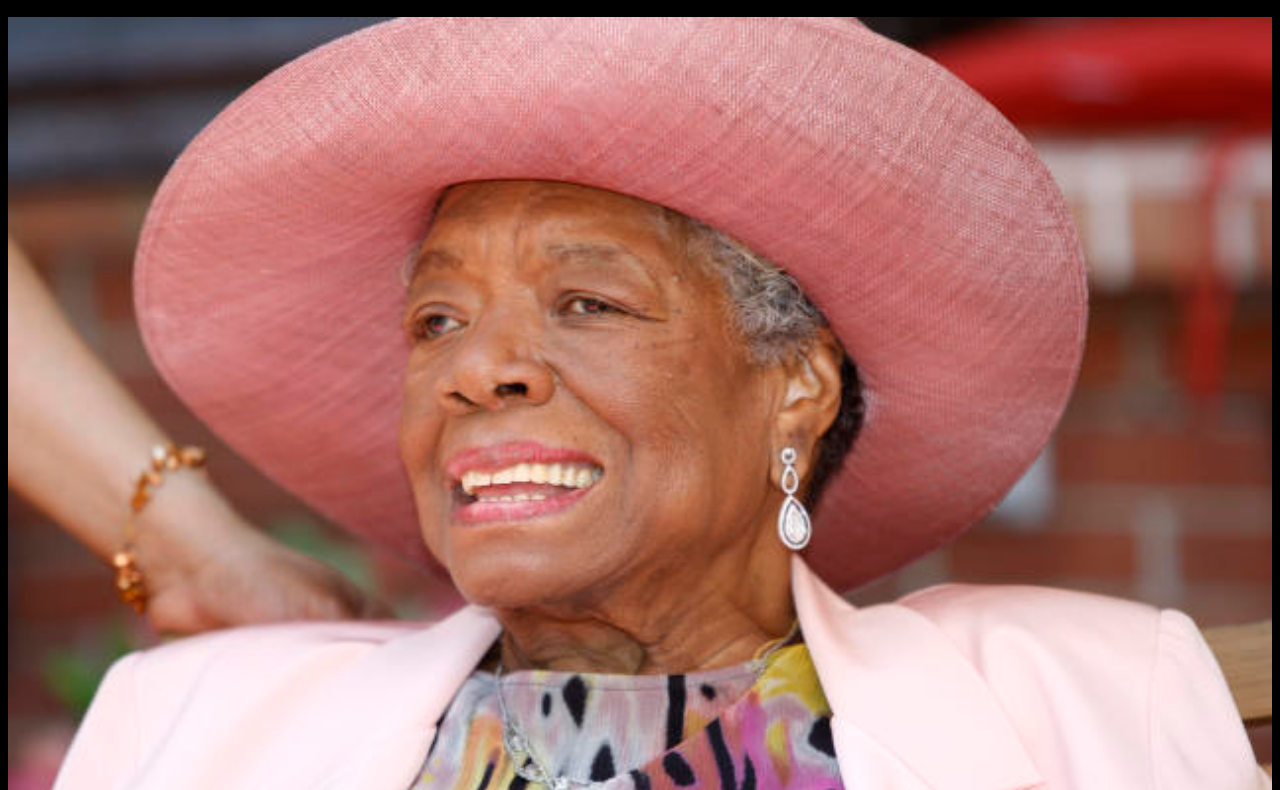
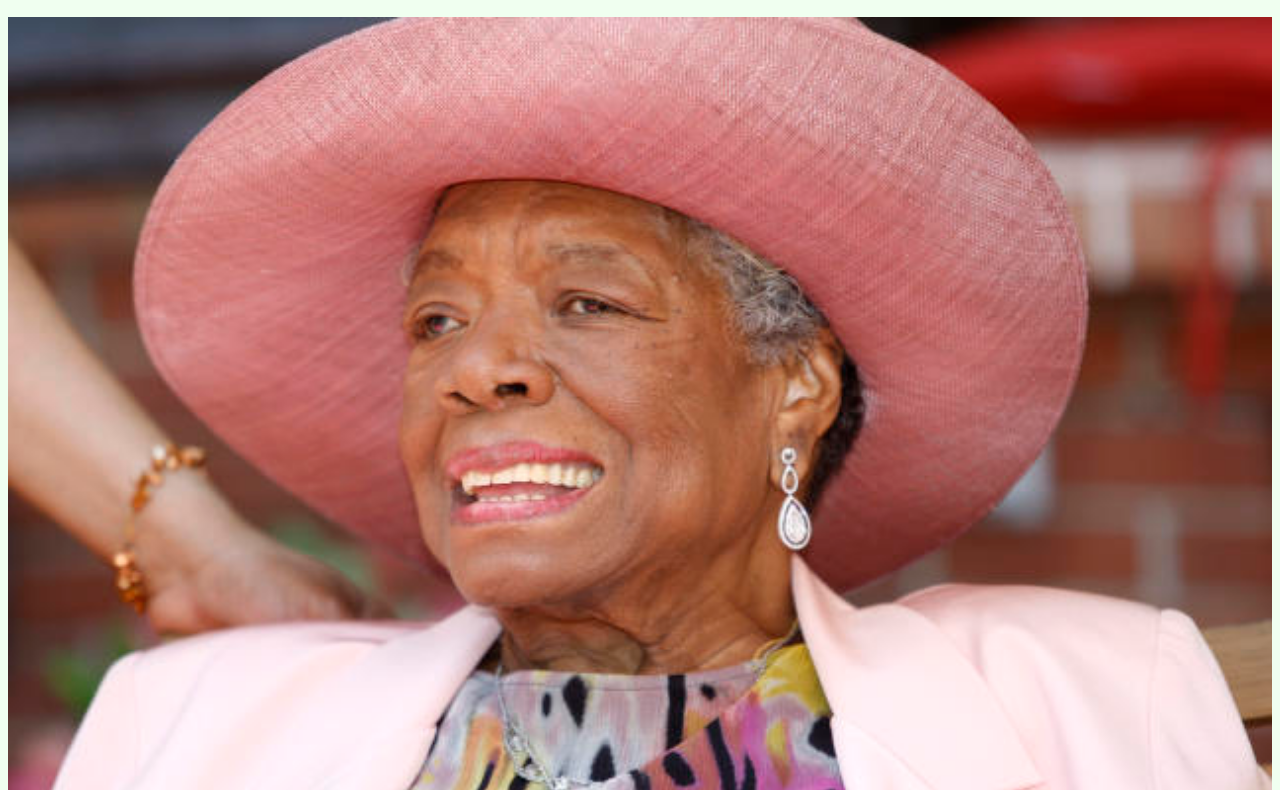
Before and after one commit to Felipevillajr/Felipevillajr.github.io, a plain HTML site: page index.html in a window 1280 px wide. Shown: the part 102-892 px from the top of the page. Drawn offline with Linux system fonts and the light colour scheme; files whose address does not match are found by name.

Commit message:
your message

```diff
--- a/styles.css
+++ b/styles.css
@@ -1,5 +1,5 @@
 body {
-    background-color: black;
+    background-color: honeydew;
     text-align: center;
     font-family: 'Helvetica Neue', Arial, Helvetica, sans-serif
   }
```
